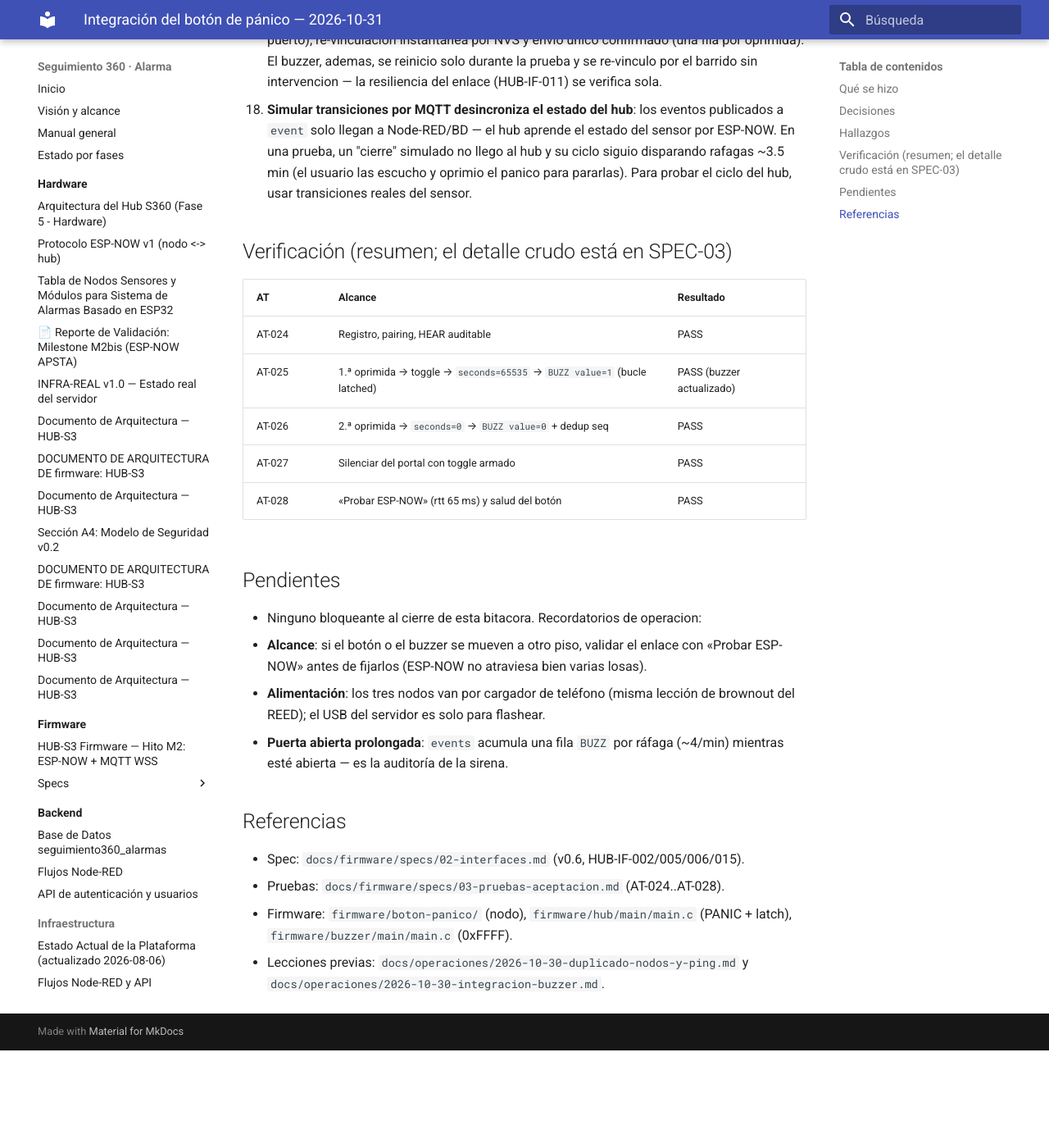
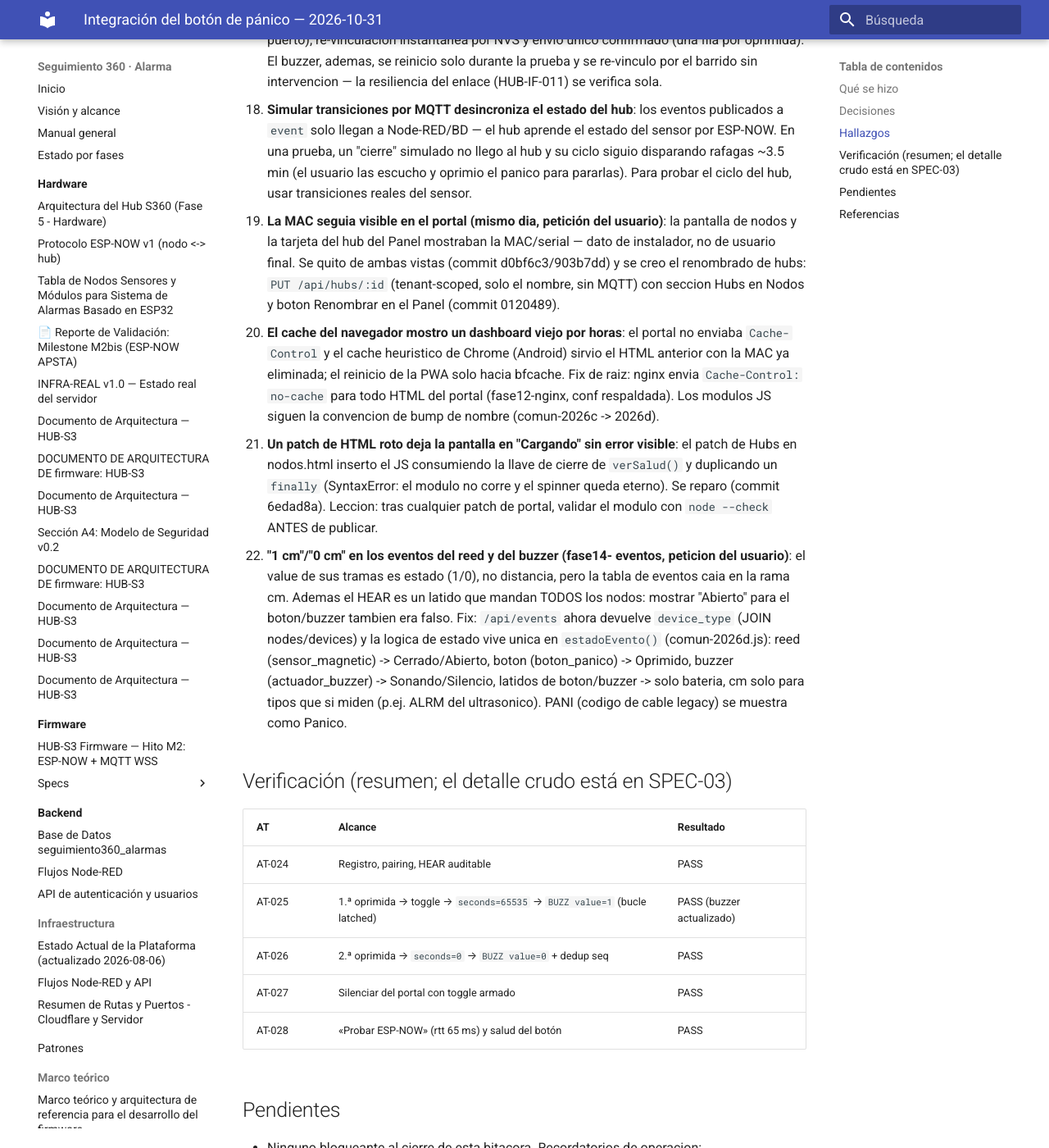
Before and after one commit to khalifa63/seguimiento360-alarma, an MkDocs documentation site: the page built from docs/operaciones/2026-10-31-integracion-boton-panico.md, in a window 1280 px wide and 1400 px high, scrolled down 4273 px. Shown: the whole window at 82% size. Built offline with MkDocs 1.6.1 and Material for MkDocs 9.7.7, drawn with Linux system fonts in a browser that asks for light colours; before the commit the page ends 5554 px from its top, so only the background shows below that.

Commit message:
docs: cierra fase portal del 2026-10-31 (hallazgos 18-21: MAC, cache, patch roto, cm fantasma) y device_type en portal.md

```diff
--- a/docs/operaciones/2026-10-31-integracion-boton-panico.md
+++ b/docs/operaciones/2026-10-31-integracion-boton-panico.md
@@ -167,6 +167,39 @@
     (el usuario las escucho y oprimio el panico para pararlas). Para probar
     el ciclo del hub, usar transiciones reales del sensor.
 
+18. **La MAC seguia visible en el portal (mismo dia, petición del
+    usuario)**: la pantalla de nodos y la tarjeta del hub del Panel
+    mostraban la MAC/serial — dato de instalador, no de usuario final.
+    Se quito de ambas vistas (commit d0bf6c3/903b7dd) y se creo el
+    renombrado de hubs: `PUT /api/hubs/:id` (tenant-scoped, solo el
+    nombre, sin MQTT) con seccion Hubs en Nodos y boton Renombrar en el
+    Panel (commit 0120489).
+19. **El cache del navegador mostro un dashboard viejo por horas**: el
+    portal no enviaba `Cache-Control` y el cache heuristico de Chrome
+    (Android) sirvio el HTML anterior con la MAC ya eliminada; el
+    reinicio de la PWA solo hacia bfcache. Fix de raiz: nginx envia
+    `Cache-Control: no-cache` para todo HTML del portal (fase12-nginx,
+    conf respaldada). Los modulos JS siguen la convencion de bump de
+    nombre (comun-2026c -> 2026d).
+20. **Un patch de HTML roto deja la pantalla en "Cargando" sin error
+    visible**: el patch de Hubs en nodos.html inserto el JS consumiendo
+    la llave de cierre de `verSalud()` y duplicando un `finally`
+    (SyntaxError: el modulo no corre y el spinner queda eterno). Se
+    reparo (commit 6edad8a). Leccion: tras cualquier patch de portal,
+    validar el modulo con `node --check` ANTES de publicar.
+21. **"1 cm"/"0 cm" en los eventos del reed y del buzzer (fase14-
+    eventos, peticion del usuario)**: el value de sus tramas es estado
+    (1/0), no distancia, pero la tabla de eventos caia en la rama cm.
+    Ademas el HEAR es un latido que mandan TODOS los nodos: mostrar
+    "Abierto" para el boton/buzzer tambien era falso. Fix: `/api/events`
+    ahora devuelve `device_type` (JOIN nodes/devices) y la logica de
+    estado vive unica en `estadoEvento()` (comun-2026d.js): reed
+    (sensor_magnetic) -> Cerrado/Abierto, boton (boton_panico) ->
+    Oprimido, buzzer (actuador_buzzer) -> Sonando/Silencio, latidos de
+    boton/buzzer -> solo bateria, cm solo para tipos que si miden
+    (p.ej. ALRM del ultrasonico). PANI (codigo de cable legacy) se
+    muestra como Panico.
+
 ## Verificación (resumen; el detalle crudo está en SPEC-03)
 
 | AT | Alcance | Resultado |
```
Also changed, not shown: docs/manuales/tecnico/portal.md (+8 -0 lines).
